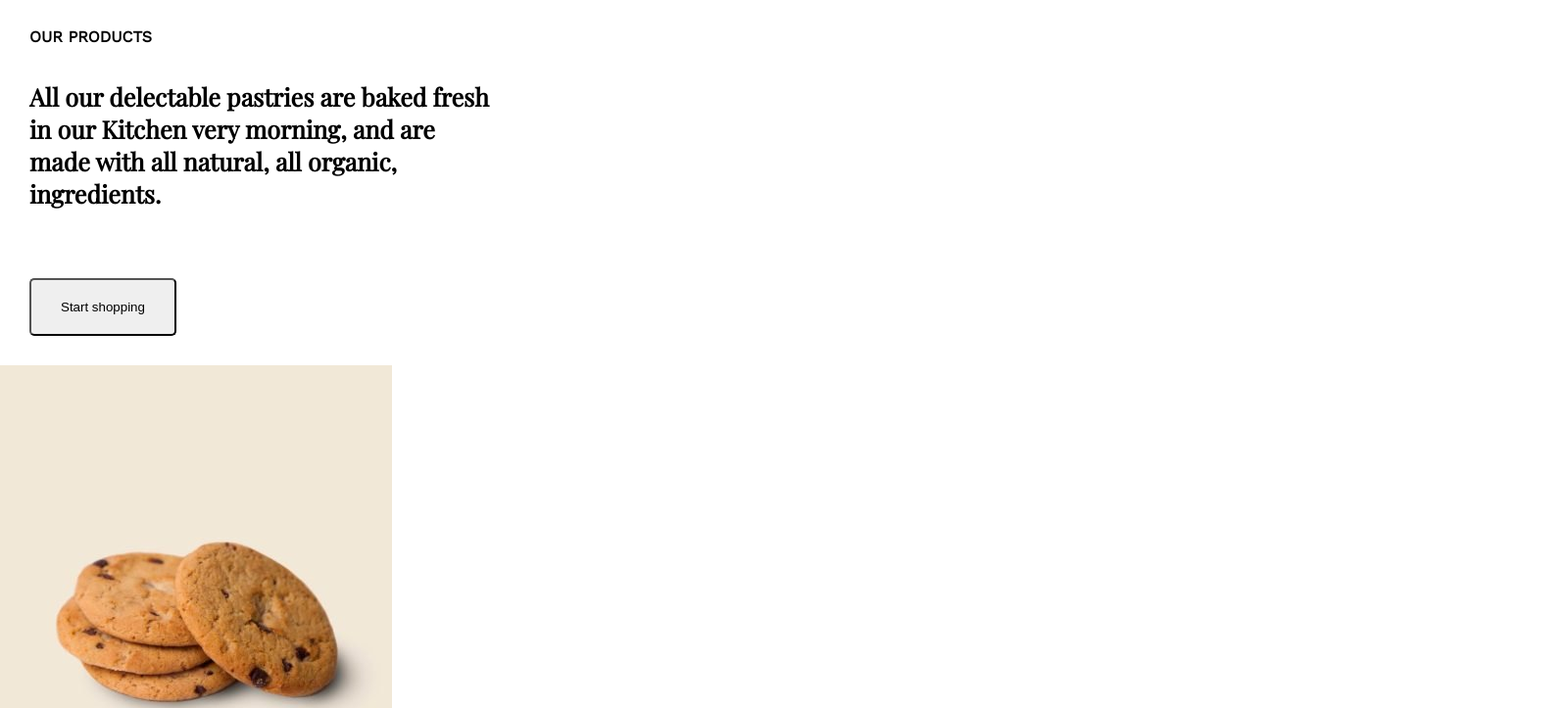
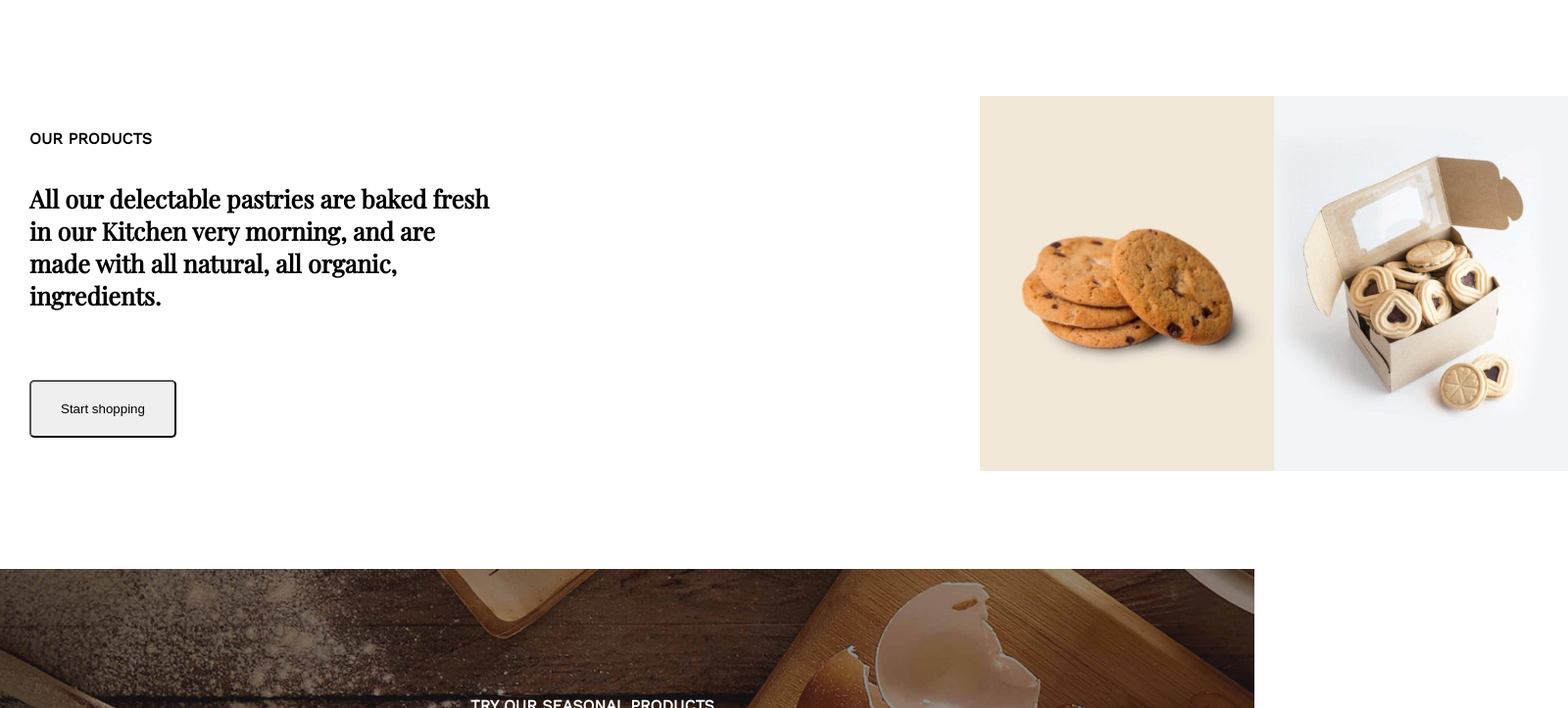
Before and after one commit to EnricoNapolitano/2023-01-31-esame_midterm, a Vue app in the folder proj-html-vuejs/: page / in a window 1280 px wide. Shown: the part 853-1576 px from the top of the page at 98% size, 1600 px wide, since content can reach past the window. Built offline with nearby package versions, Linux system fonts and the light colour scheme.

Commit message:
gallery into section just as static element

```diff
--- a/proj-html-vuejs/src/components/AppMain/ProductsSection.vue
+++ b/proj-html-vuejs/src/components/AppMain/ProductsSection.vue
@@ -1,32 +1,30 @@
 <script>
 import { data } from '../../assets/data';
 import ActionCall from '../generics/ActionCall.vue';
-import ButtonsGallery from '../generics/ButtonsGallery.vue';
+import ProductsGallery from '../generics/ProductsGallery.vue';
 export default {
     name: 'ProductsSection',
     data() { return { data, currIndex: 0 } },
-    components: { ActionCall, ButtonsGallery },
-    methods: {
-        changePic(text) {
-            // last element in the gallery
-            const lastElement = this.data.gallery[this.currIndex].src.length - 1
-
-            if (text === 'prev') {
-                if (this.currIndex !== 0) this.currIndex--;
-                else this.currIndex = lastElement;
-            } else {
-                if (this.currIndex !== lastElement) this.currIndex++;
-                else this.currIndex = 0;
-            };
-        }
-    }
+    components: { ActionCall, ProductsGallery },
 }
 </script>
 <template>
-    <action-call :label="data.products_label" :title="data.products_title"
-        :button_label="data.products_button"></action-call>
-    <figure v-for="(pic, i) in data.gallery" :key="pic.id">
-        <img v-if="i === currIndex" :src="pic.src" alt="product">
-    </figure>
-    <buttons-gallery @button-clicked="changePic(text)"></buttons-gallery>
+    <section id="products-gallery" class="container d-flex jc-between ai-center mv-section">
+        <action-call :label="data.products_label" :title="data.products_title"
+            :button_label="data.products_button"></action-call>
+        <products-gallery :gallery="data.gallery.slice(0, 2)"></products-gallery>
+    </section>
 </template>
+
+<style lang="scss">
+#products-gallery {
+    figure {
+        width: 300px;
+        height: auto;
+    }
+
+    img {
+        max-width: 100%;
+    }
+}
+</style>
```
